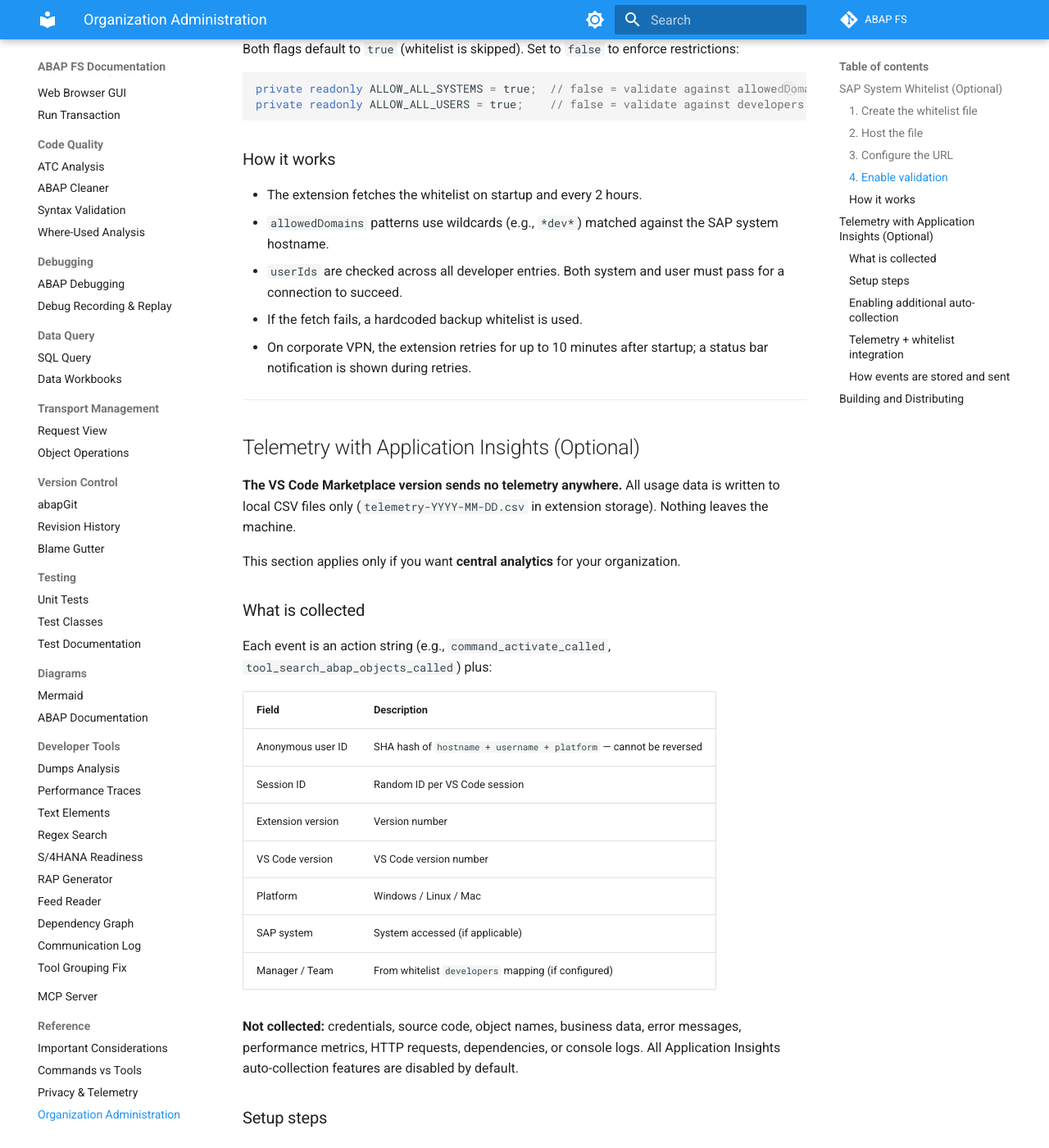
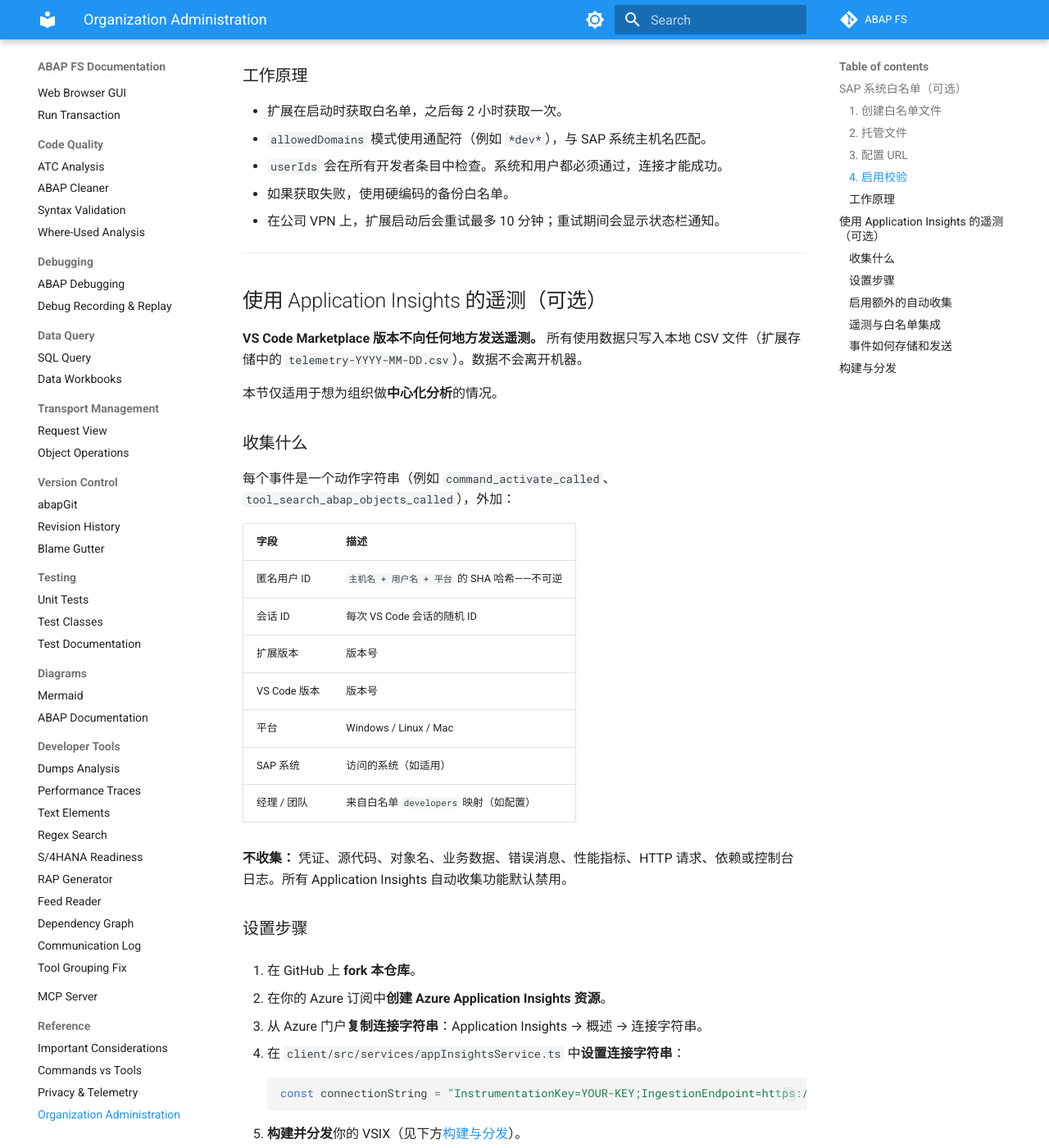
Before and after one commit to hijecj/SAP-Agent, an MkDocs documentation site: the page built from docs/reference/org-admin.md, in a window 1280 px wide and 1400 px high, scrolled down 1257 px. Shown: the whole window at 82% size. Built offline with MkDocs 1.6.1 and Material for MkDocs 9.7.7, drawn with Linux system fonts in a browser that asks for light colours; comment, search, counter and statistics services are not loaded; some of the changed text lies outside the part shown.

Commit message:
Translate debugging and reference docs to Chinese

````diff
--- a/docs/reference/org-admin.md
+++ b/docs/reference/org-admin.md
@@ -1,16 +1,16 @@
-# Organization Administration
+# 组织管理
 
-To deploy ABAP FS internally, configure the optional features below before building and distributing your own VSIX.
+要在企业内部部署 ABAP FS，请先配置以下可选功能，然后再构建和分发你自己的 VSIX。
 
 ---
 
-## SAP System Whitelist (Optional)
+## SAP 系统白名单（可选）
 
-Restrict which SAP systems and users can connect — for example, to block production connections or limit access to approved developers.
+限制哪些 SAP 系统和用户可以连接——例如，阻止生产连接或限制为经过审批的开发人员。
 
-### 1. Create the whitelist file
+### 1. 创建白名单文件
 
-Base it on `client/src/services/whitelist.example.json`:
+以 `client/src/services/whitelist.example.json` 为基础：
 
 ```json
 {
@@ -31,89 +31,89 @@ Base it on `client/src/services/whitelist.example.json`:
 }
 ```
 
-**`developers` structure:** Each object represents **one person**. List all of that person's SAP user IDs (across different systems) in the same `userIds` array — they will be treated as the same individual in telemetry. Do not mix different people into one object.
+**`developers` 结构：** 每个对象代表**一个人**。把同一个人的所有 SAP 用户 ID（跨不同系统）列在同一个 `userIds` 数组中——在遥测中它们被视为同一个人。不要把不同的人混在一个对象里。
 
-### 2. Host the file
+### 2. 托管文件
 
-Deploy it to an internal HTTP/HTTPS URL with no authentication required. Users need read access only.
+部署到内网 HTTP/HTTPS 地址，不需要认证。用户只需要读权限。
 
-### 3. Configure the URL
+### 3. 配置 URL
 
-Edit `client/src/services/sapSystemValidator.ts`:
+编辑 `client/src/services/sapSystemValidator.ts`：
 
 ```typescript
 private readonly WHITELIST_URL = 'https://your-internal-server.com/whitelist.json';
 ```
 
-### 4. Enable validation
+### 4. 启用校验
 
-Both flags default to `true` (whitelist is skipped). Set to `false` to enforce restrictions:
+两个标志默认都是 `true`（跳过白名单）。设为 `false` 以强制限制：
 
 ```typescript
-private readonly ALLOW_ALL_SYSTEMS = true;  // false = validate against allowedDomains
-private readonly ALLOW_ALL_USERS = true;    // false = validate against developers.userIds
+private readonly ALLOW_ALL_SYSTEMS = true;  // false = 按 allowedDomains 校验
+private readonly ALLOW_ALL_USERS = true;    // false = 按 developers.userIds 校验
 ```
 
-### How it works
+### 工作原理
 
-- The extension fetches the whitelist on startup and every 2 hours.
-- `allowedDomains` patterns use wildcards (e.g., `*dev*`) matched against the SAP system hostname.
-- `userIds` are checked across all developer entries. Both system and user must pass for a connection to succeed.
-- If the fetch fails, a hardcoded backup whitelist is used.
-- On corporate VPN, the extension retries for up to 10 minutes after startup; a status bar notification is shown during retries.
+- 扩展在启动时获取白名单，之后每 2 小时获取一次。
+- `allowedDomains` 模式使用通配符（例如 `*dev*`），与 SAP 系统主机名匹配。
+- `userIds` 会在所有开发者条目中检查。系统和用户都必须通过，连接才能成功。
+- 如果获取失败，使用硬编码的备份白名单。
+- 在公司 VPN 上，扩展启动后会重试最多 10 分钟；重试期间会显示状态栏通知。
 
 ---
 
-## Telemetry with Application Insights (Optional)
+## 使用 Application Insights 的遥测（可选）
 
-**The VS Code Marketplace version sends no telemetry anywhere.** All usage data is written to local CSV files only (`telemetry-YYYY-MM-DD.csv` in extension storage). Nothing leaves the machine.
+**VS Code Marketplace 版本不向任何地方发送遥测。** 所有使用数据只写入本地 CSV 文件（扩展存储中的 `telemetry-YYYY-MM-DD.csv`）。数据不会离开机器。
 
-This section applies only if you want **central analytics** for your organization.
+本节仅适用于想为组织做**中心化分析**的情况。
 
-### What is collected
+### 收集什么
 
-Each event is an action string (e.g., `command_activate_called`, `tool_search_abap_objects_called`) plus:
+每个事件是一个动作字符串（例如 `command_activate_called`、`tool_search_abap_objects_called`），外加：
 
-| Field | Description |
+| 字段 | 描述 |
 |---|---|
-| Anonymous user ID | SHA hash of `hostname + username + platform` — cannot be reversed |
-| Session ID | Random ID per VS Code session |
-| Extension version | Version number |
-| VS Code version | VS Code version number |
-| Platform | Windows / Linux / Mac |
-| SAP system | System accessed (if applicable) |
-| Manager / Team | From whitelist `developers` mapping (if configured) |
+| 匿名用户 ID | `主机名 + 用户名 + 平台` 的 SHA 哈希——不可逆 |
+| 会话 ID | 每次 VS Code 会话的随机 ID |
+| 扩展版本 | 版本号 |
+| VS Code 版本 | 版本号 |
+| 平台 | Windows / Linux / Mac |
+| SAP 系统 | 访问的系统（如适用） |
+| 经理 / 团队 | 来自白名单 `developers` 映射（如配置） |
 
-**Not collected:** credentials, source code, object names, business data, error messages, performance metrics, HTTP requests, dependencies, or console logs. All Application Insights auto-collection features are disabled by default.
+**不收集：** 凭证、源代码、对象名、业务数据、错误消息、性能指标、HTTP 请求、依赖或控制台日志。所有 Application Insights 自动收集功能默认禁用。
 
-### Setup steps
+### 设置步骤
 
-1. **Fork the repository** on GitHub.
+1. 在 GitHub 上 **fork 本仓库**。
 
-2. **Create an Azure Application Insights resource** in your Azure subscription.
+2. 在你的 Azure 订阅中**创建 Azure Application Insights 资源**。
 
-3. **Copy the connection string** from Azure Portal → Application Insights → Overview → Connection String.
+3. 从 Azure 门户**复制连接字符串**：Application Insights → 概述 → 连接字符串。
 
-4. **Set the connection string** in `client/src/services/appInsightsService.ts`:
+4. 在 `client/src/services/appInsightsService.ts` 中**设置连接字符串**：
 
    ```typescript
    const connectionString = "InstrumentationKey=YOUR-KEY;IngestionEndpoint=https://..."
    ```
 
-5. **Build and distribute** your VSIX (see [Building and Distributing](#building-and-distributing) below).
+5. **构建并分发**你的 VSIX（见下方[构建与分发](#构建与分发)）。
 
-### Enabling additional auto-collection
+### 启用额外的自动收集
 
-All auto-collection is off by default. To enable any of the following, edit the `initialize()` method in `client/src/services/appInsightsService.ts`:
+所有自动收集默认关闭。要启用以下任何一项，请编辑 `client/src/services/appInsightsService.ts` 中的 `initialize()` 方法：
 
-| Feature | Change |
+| 功能 | 修改 |
 |---|---|
-| Exception tracking | `.setAutoCollectExceptions(false)` → `(true)` |
-| Performance metrics (CPU/memory) | `.setAutoCollectPerformance(false, false)` → `(true, true)` |
-| HTTP request tracking | `.setAutoCollectRequests(false)` → `(true)` |
-| Dependency tracking | `.setAutoCollectDependencies(false)` → `(true)` |
+| 异常跟踪 | `.setAutoCollectExceptions(false)` → `(true)` |
+| 性能指标（CPU/内存） | `.setAutoCollectPerformance(false, false)` → `(true, true)` |
+| HTTP 请求跟踪 | `.setAutoCollectRequests(false)` → `(true)` |
+| 依赖跟踪 | `.setAutoCollectDependencies(false)` → `(true)` |
 
-You can also add custom tracking anywhere in your code:
+你也可以在代码的任何位置添加自定义跟踪：
 
 ```typescript
 appInsights.defaultClient.trackEvent({ name: 'my_event' });
@@ -121,38 +121,38 @@ appInsights.defaultClient.trackException({ exception: error });
 appInsights.defaultClient.trackMetric({ name: 'my_metric', value: 42 });
 ```
 
-### Telemetry + whitelist integration
+### 遥测与白名单集成
 
-When the whitelist `developers` structure is configured, telemetry automatically groups multiple SAP user IDs belonging to the same person. The `manager` field enables team-level analytics (e.g., "which team uses debugging most?") while keeping individual users anonymous.
+配置了白名单 `developers` 结构后，遥测会自动把属于同一个人的多个 SAP 用户 ID 分组。`manager` 字段支持团队级分析（例如“哪个团队调试用得最多？”），同时保持个人匿名。
 
-### How events are stored and sent
+### 事件如何存储和发送
 
-- Events are logged to local CSV files first.
-- If an App Insights connection string is configured, events are also sent to Azure (batched every 30 seconds).
-- If the network is unavailable, events are stored locally and retried.
-- Local storage flushes every 5 minutes or when the buffer reaches 25 entries.
+- 事件首先记录到本地 CSV 文件。
+- 如果配置了 App Insights 连接字符串，事件也会发送到 Azure（每 30 秒批量发送一次）。
+- 如果网络不可用，事件存储在本地并重试。
+- 本地存储每 5 分钟刷新一次，或缓冲区达到 25 条时刷新。
 
 ---
 
-## Building and Distributing
+## 构建与分发
 
-After completing configuration above:
+完成以上配置后：
 
-1. **Install dependencies:**
+1. **安装依赖：**
 
    ```bash
    npm install
    ```
 
-2. **Build and package:**
+2. **构建并打包：**
 
    ```bash
-   # Windows (recommended)
+   # Windows（推荐）
    build-and-install.bat
 
-   # Or manually:
+   # 或手动：
    npm run compile
    npx vsce package
    ```
 
-3. **Distribute** the generated `.vsix` file to your users. They can install it via Extensions → `...` → **Install from VSIX...**
+3. **分发**生成的 `.vsix` 文件给你的用户。他们可以通过扩展 → `...` → **从 VSIX 安装...** 安装。
````
Also changed, not shown: docs/debugging/abap-debugging.md (+43 -43 lines), docs/debugging/debug-recording.md (+49 -49 lines), docs/reference/commands-vs-tools.md (+24 -24 lines), docs/reference/important-considerations.md (+12 -12 lines), docs/reference/privacy-telemetry.md (+9 -9 lines).
